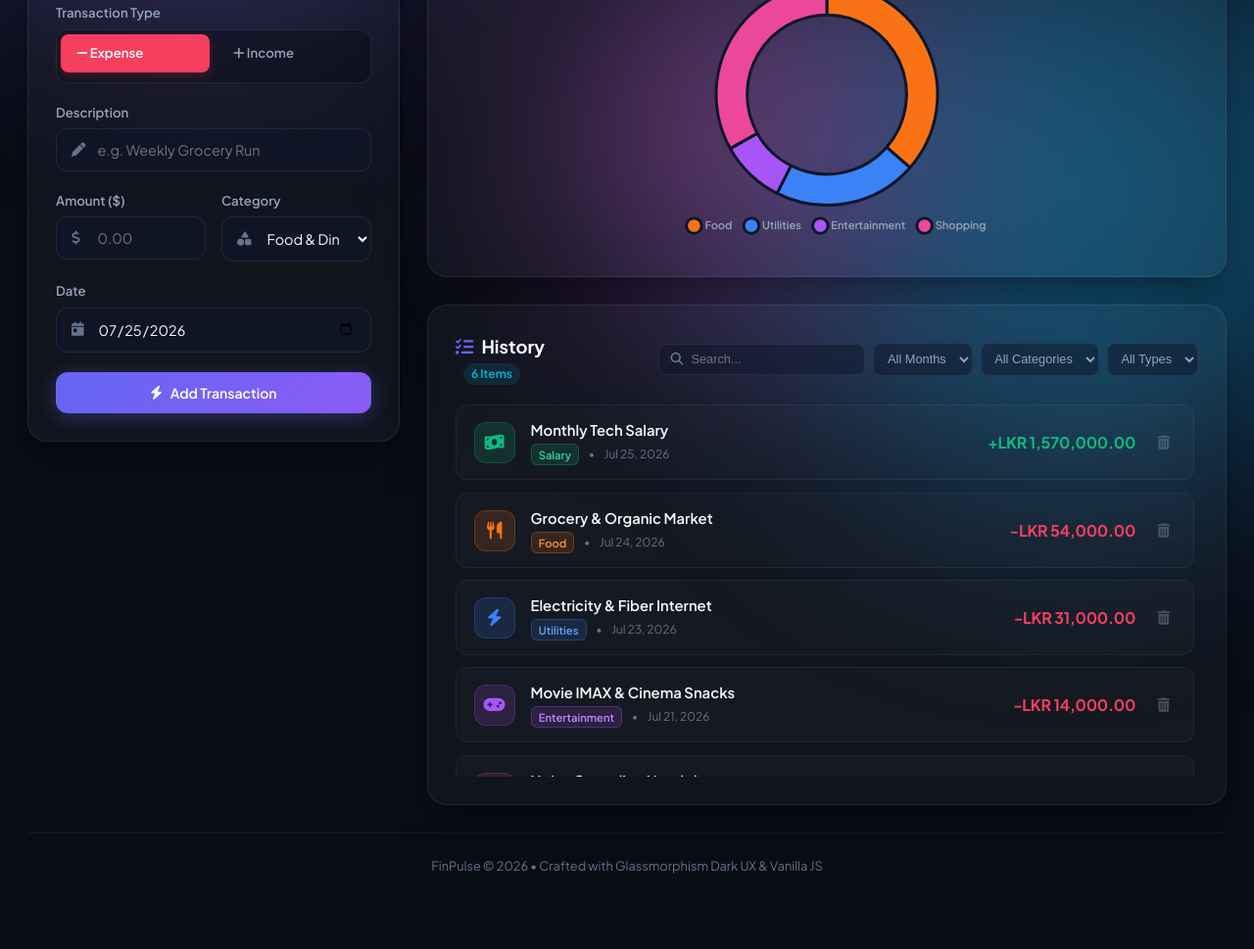
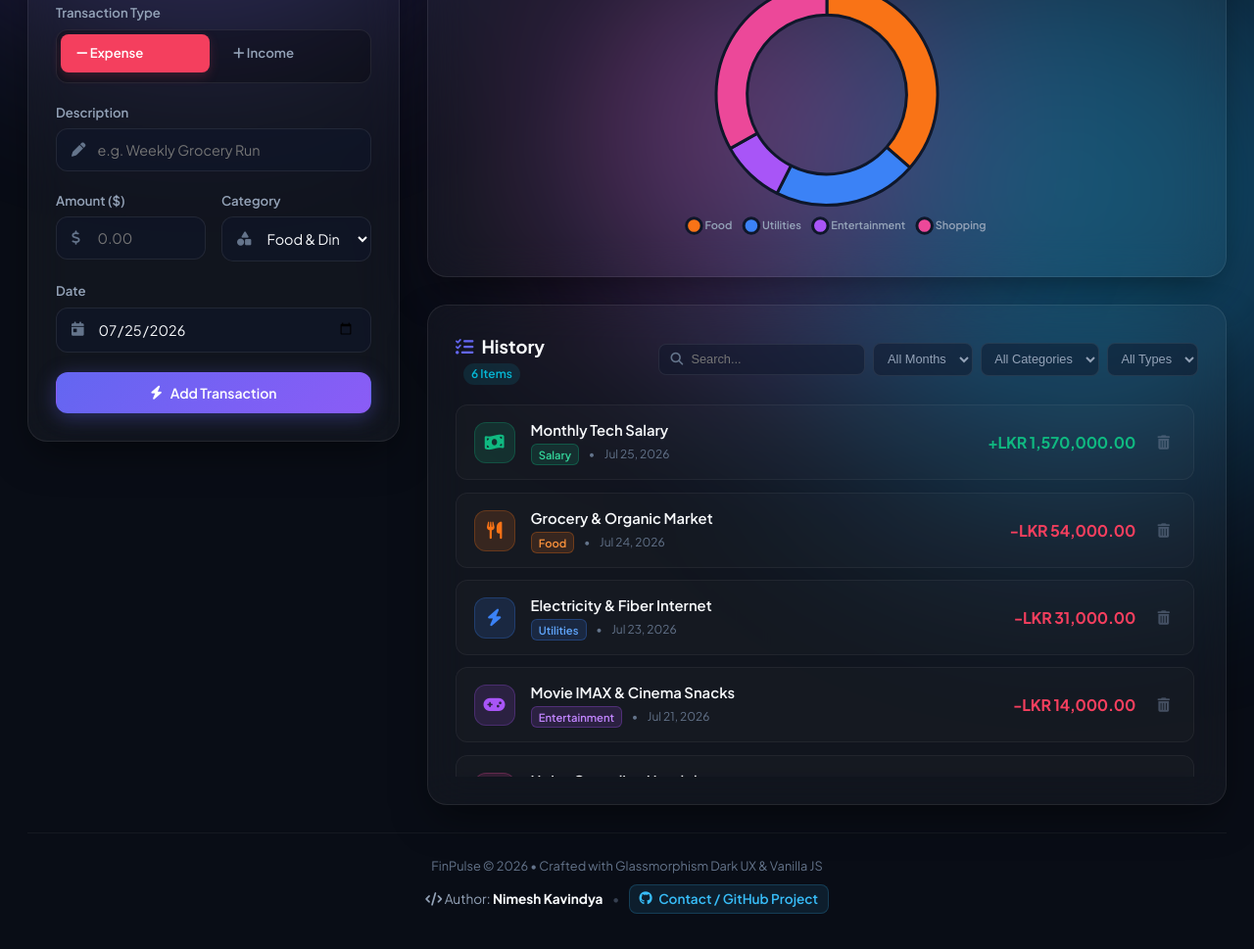
Before and after one commit to nimesh-kavindya/FinPulse-Expense-Tracker, a website: page index.html in a window 1280 px wide. Shown: the part 419-1388 px from the top of the page at 98% size. Before the commit the page ends 1350 px from the top, so only its background shows below. Drawn offline with nearby package versions, Linux system fonts and the light colour scheme.

Commit message:
add new files

```diff
--- a/index.html
+++ b/index.html
@@ -256,6 +256,13 @@
     <!-- Footer -->
     <footer class="app-footer">
       <p>FinPulse &copy; 2026 &bull; Crafted with Glassmorphism Dark UX & Vanilla JS</p>
+      <div class="footer-author-info">
+        <span class="author-label"><i class="fa-solid fa-code"></i> Author: <strong>Nimesh Kavindya</strong></span>
+        <span class="footer-divider">&bull;</span>
+        <a href="https://github.com/nimesh-kavindya/FinPulse-Expense-Tracker" target="_blank" rel="noopener noreferrer" class="footer-github-link">
+          <i class="fa-brands fa-github"></i> Contact / GitHub Project
+        </a>
+      </div>
     </footer>
   </div>
 
--- a/styles.css
+++ b/styles.css
@@ -995,6 +995,51 @@ body {
   font-size: 0.8rem;
   color: var(--text-muted);
   border-top: 1px solid rgba(255, 255, 255, 0.05);
+  display: flex;
+  flex-direction: column;
+  gap: 0.5rem;
+  align-items: center;
+}
+
+.footer-author-info {
+  display: flex;
+  align-items: center;
+  justify-content: center;
+  gap: 0.6rem;
+  flex-wrap: wrap;
+  font-size: 0.85rem;
+  color: var(--text-secondary);
+}
+
+.footer-author-info strong {
+  color: var(--text-primary);
+}
+
+.footer-divider {
+  color: var(--text-muted);
+  opacity: 0.5;
+}
+
+.footer-github-link {
+  color: #38bdf8;
+  text-decoration: none;
+  font-weight: 600;
+  display: inline-flex;
+  align-items: center;
+  gap: 0.4rem;
+  padding: 0.25rem 0.6rem;
+  border-radius: var(--radius-sm);
+  background: rgba(56, 189, 248, 0.1);
+  border: 1px solid rgba(56, 189, 248, 0.2);
+  transition: all var(--transition-fast);
+}
+
+.footer-github-link:hover {
+  background: rgba(56, 189, 248, 0.2);
+  border-color: rgba(56, 189, 248, 0.4);
+  color: #7dd3fc;
+  transform: translateY(-1px);
+  box-shadow: 0 4px 12px rgba(56, 189, 248, 0.2);
 }
 
 /* ==========================================================================
```
Also changed, not shown: metadata.json (added, +8 -0 lines), package.json (added, +14 -0 lines), server.js (added, +19 -0 lines), README.md, 1 other file.
